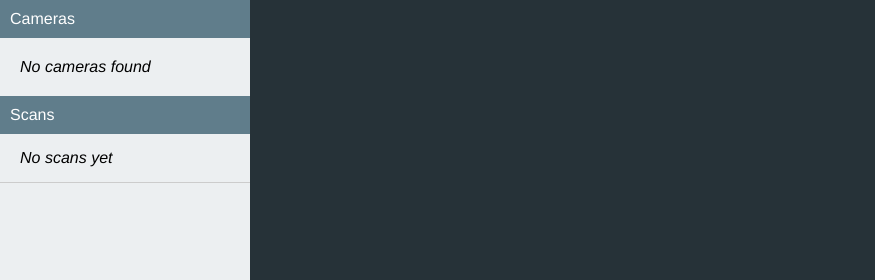
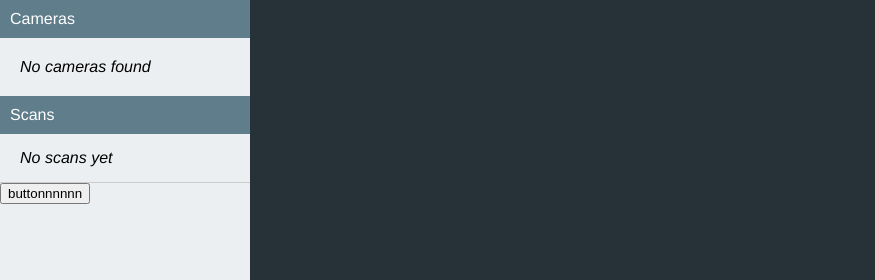
Before and after one commit to hikalight929/hikalight.github.io, a plain HTML site: page docs/index.html in a window 1280 px wide. Shown: the top 280 px of the page, 0-875 px from the left. Drawn offline with nearby package versions, Linux system fonts and the light colour scheme.

Commit message:
index changed

```diff
--- a/docs/index.html
+++ b/docs/index.html
@@ -28,6 +28,7 @@
           <ul v-if="scans.length === 0">
             <li class="empty">No scans yet</li>
           </ul>
+          <input type="button" value="buttonnnnnn" onclick="alert('OK')"/>
           <transition-group name="scans" tag="ul">
             <li v-for="scan in scans" :key="scan.date" :title="scan.content">{{ scan.content }}</li>
           </transition-group>
```
